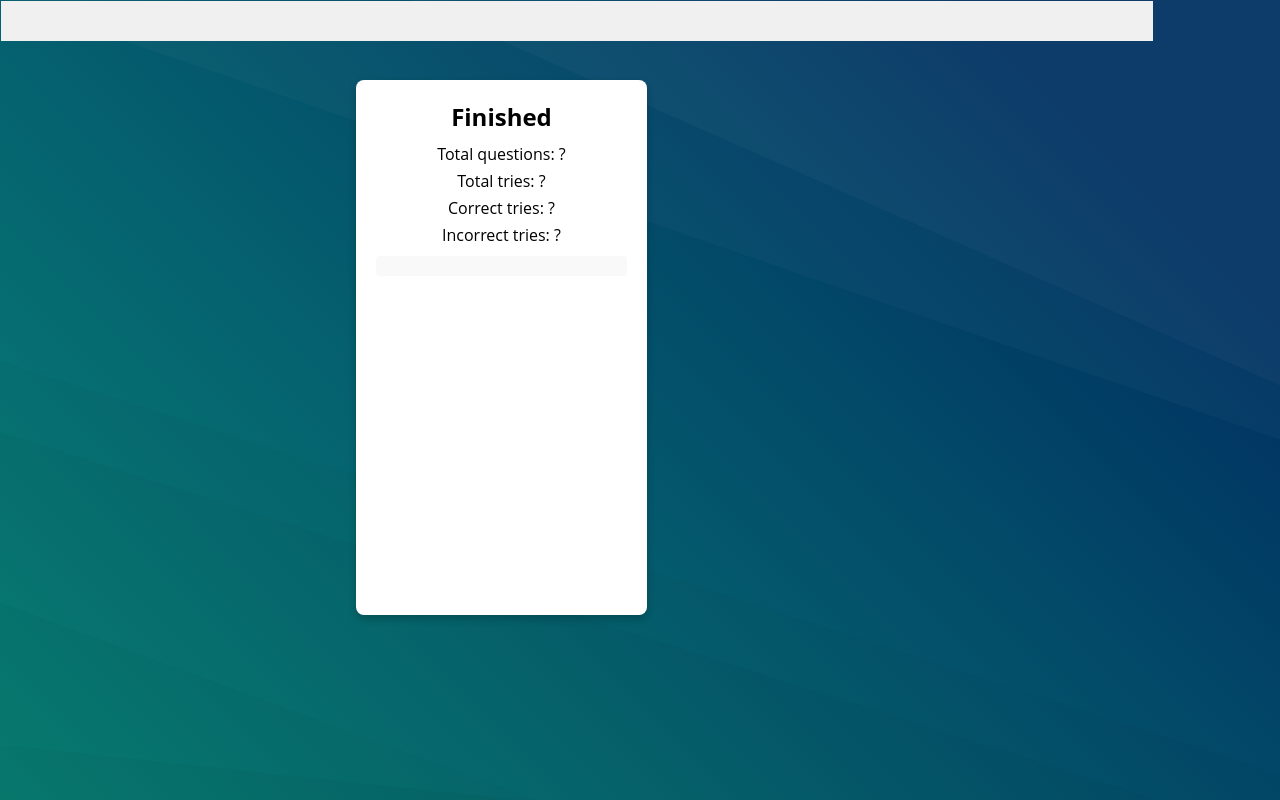
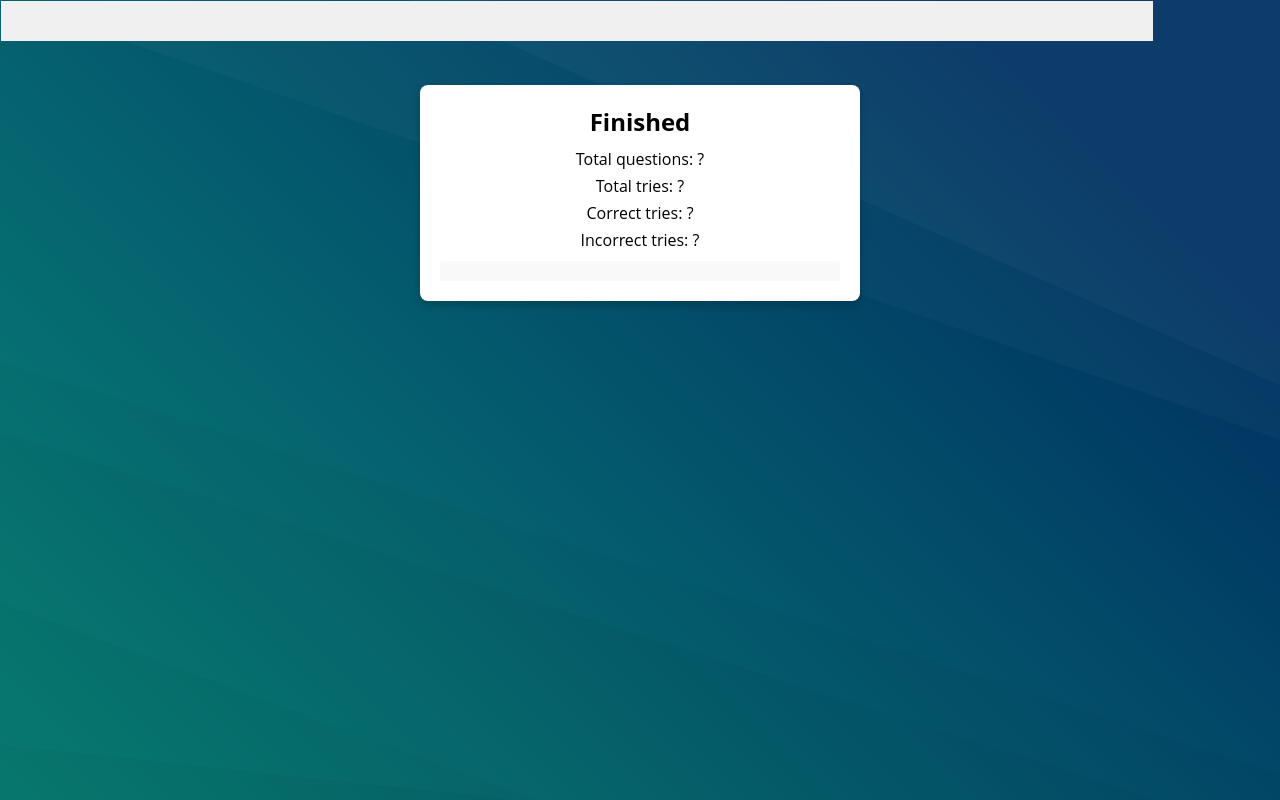
Before and after one commit to Maat8688/Ichtopia, a Flask app: template app/templates/learn.html in a window 1280 px wide. Run offline with Flask 3, Linux system fonts and the light colour scheme; the template is opened without the code that fills it, so the values that code supplies are empty; some libraries are stand-ins or nearby versions.

Commit message:
not there yet

```diff
--- a/app/static/css/learn.css
+++ b/app/static/css/learn.css
@@ -30,7 +30,6 @@ body {
   height: fit-content;
   margin: 1vw;
   font-size: 1rem;
-  min-height: 70vh;
 }
 
 #gamemodeContainer > #multipleChoise {
@@ -91,9 +90,8 @@ body {
 }
 
 #mapContainer {
-  padding: 2%;
-  width: 96%;
-  max-height: 70vh;
+  margin-top: 30px;
+  max-width: 43vw;
   display: flex;
   justify-content: center;
   width: 50%;
@@ -125,7 +123,6 @@ body {
   transition: width 0.5s ease;
 }
 
-/* Center the finished overlay container */
 #finishedContainer {
   position: fixed;
   top: 0;
@@ -146,8 +143,8 @@ body {
   opacity: 1;
 }
 
-/* Style the popup */
 .popup {
+  position: fixed;
   width: 40%;
   max-width: 400px;
   background-color: #fff;
@@ -173,20 +170,24 @@ body {
   background-color: #f9f9f9;
   border-radius: 4px;
 }
+
 #mainContent {
   display: flex;
-  flex-direction: row;
+  flex-direction: column;
   justify-content: space-between;
+  align-items: center;
   width: 100%;
   padding: 1vw;
   box-sizing: border-box;
 }
+
 #finishedOverlay {
   width: 100%;
   display: flex;
   align-items: center;
   justify-content: center;
 }
+
 .overlay {
   display: flex;
   align-items: center;
```
